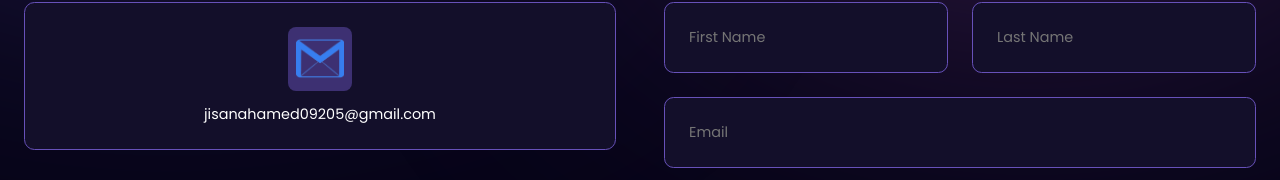
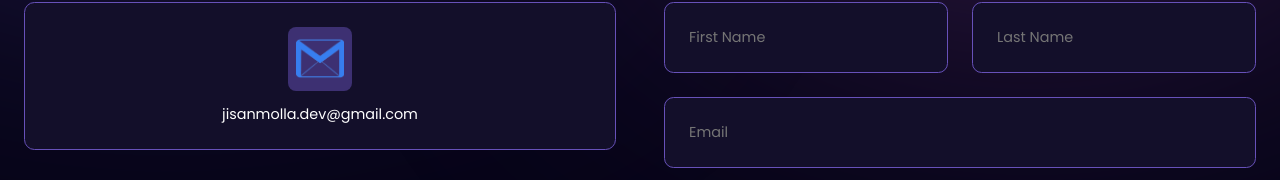
Before and after one commit to jisanahamed09205/Portfolio-2.O, a React (Vite) app in the folder portfolio-2.0-frontend/: page / in a window 1280 px wide. Shown: the part 1397-1577 px from the top of the page. Built offline with nearby package versions, Linux system fonts and the light colour scheme.

Commit message:
give a profetional email

```diff
--- a/portfolio-2.0-frontend/src/Component/ContactMe/ContactMe.jsx
+++ b/portfolio-2.0-frontend/src/Component/ContactMe/ContactMe.jsx
@@ -10,7 +10,7 @@ const ContactMe = () => {
             <h5>Contact Me</h5>
             <div className='contact-content'>
                 <div style={{flex: 1}}>
-                    <ContactInfoCard iconUrl={email} text="jisanahamed09205@gmail.com"></ContactInfoCard>
+                    <ContactInfoCard iconUrl={email} text="jisanmolla.dev@gmail.com"></ContactInfoCard>
                     <ContactInfoCard iconUrl={github} text="https://github.com/jisanahamed09205"></ContactInfoCard>
                 </div>
                 <div style={{flex: 1}}>
```
